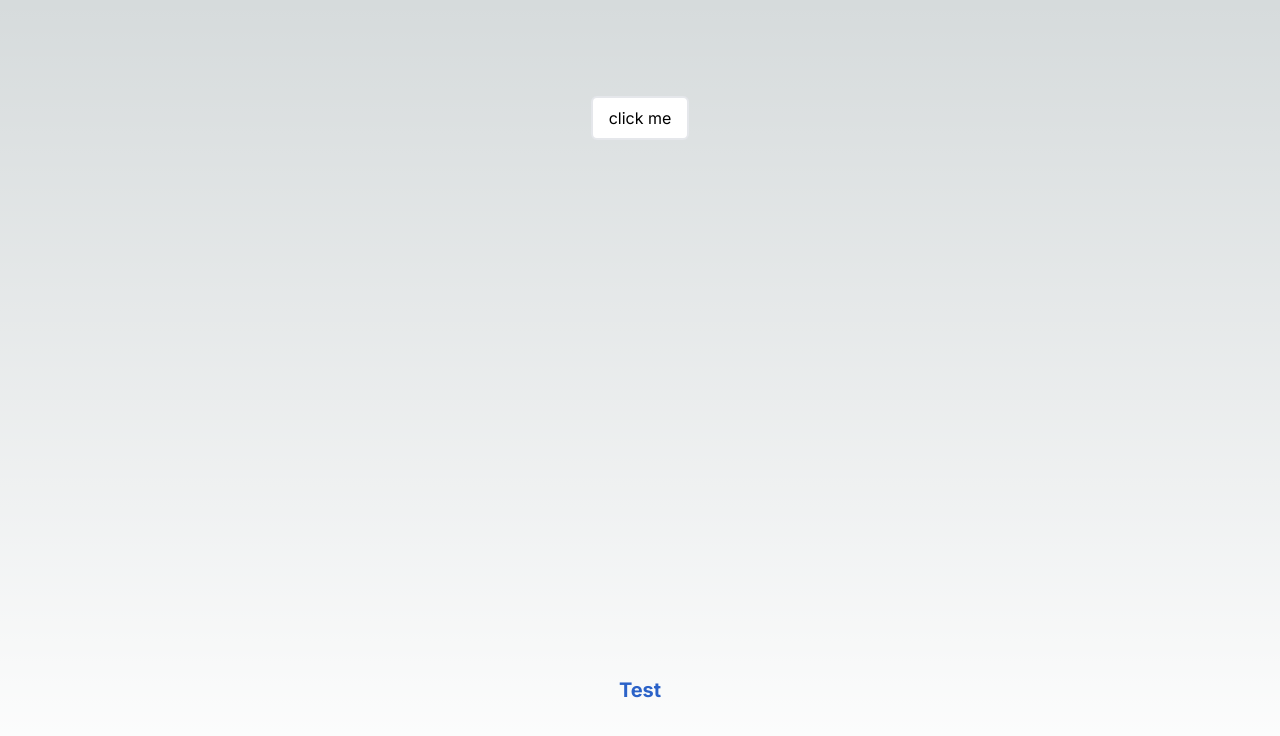
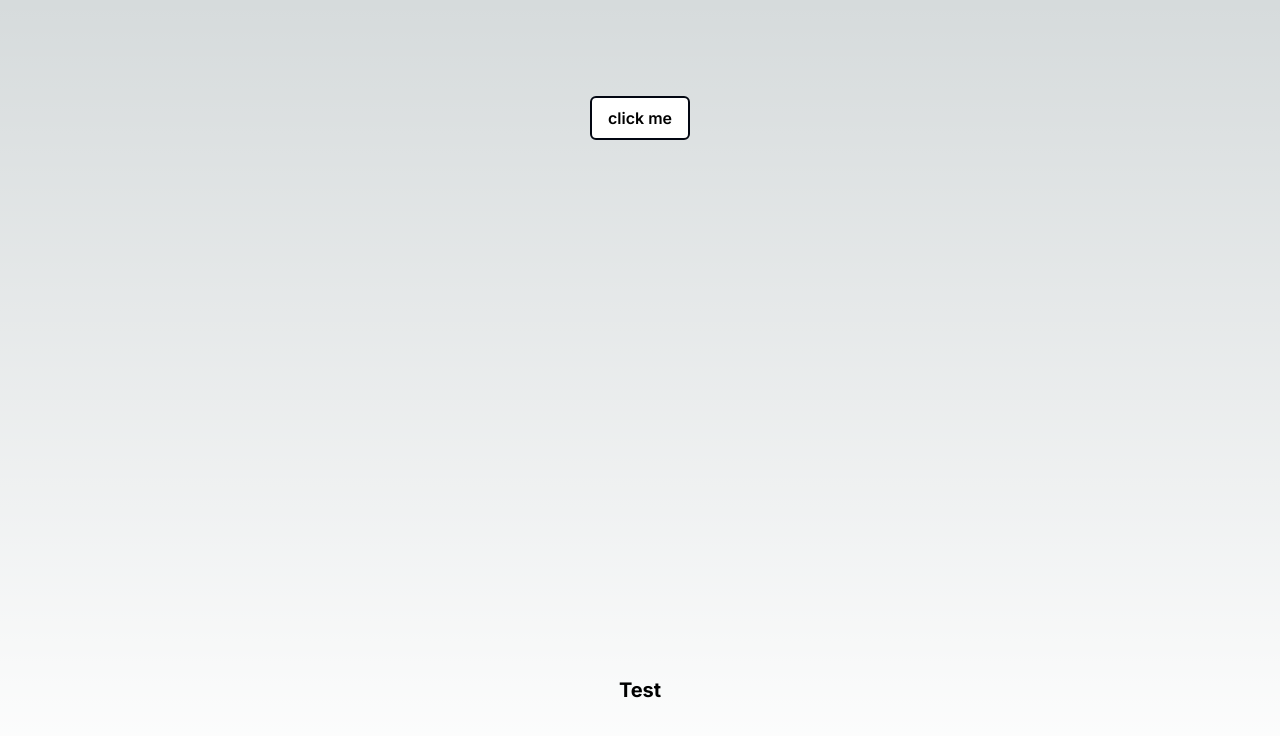
Before and after one commit to Piinxluna/ES-Smeow-Home, a Next.js app in the folder smeow-home/: page / in a window 1280 px wide. Shown: the top 736 px of the page. Built offline with nearby package versions, Linux system fonts and the light colour scheme.

Commit message:
update config

```diff
--- a/smeow-home/src/components/basic/Button.tsx
+++ b/smeow-home/src/components/basic/Button.tsx
@@ -1,50 +1,54 @@
-'use client'
+'use client';
 
-// import react
-import Link from 'next/link'
+import Link from 'next/link';
 
 export default function Button({
   variant = 'primary',
   children,
-  className,
+  className = 'text-black bg-white hover:bg-lightgray/80',
   onClick,
   href,
   target,
 }: {
-  variant?: 'primary' | 'secondary' | 'outline' | 'text' | 'disabled'
-  children: React.ReactNode
-  className?: string
-  onClick?: Function
-  href?: string
-  target?: string
+  variant?: 'primary' | 'secondary' | 'outline' | 'pink';
+  children: React.ReactNode;
+  className?: string;
+  onClick?: () => void;
+  href?: string;
+  target?: string;
 }) {
-  let theme = 'text-black bg-white hover:lightgray/80'
-  if (variant === 'secondary')
-    theme = 'text-black bg-lightgray hover:bg-darkgray'
-  if (variant === 'outline')
+  let theme = 'text-black font-semibold bg-white hover:bg-gray-500';
+  if (variant === 'secondary') {
+    theme = 'text-black font-semibold bg-white hover:bg-lightgray1';
+  }
+  if (variant === 'outline') {
     theme =
-      'text-black border-2 border-darkgray bg-white hover:text-white hover:bg-white shadow-none'
+      'text-black font-semibold border-2 border-gray-950 bg-white hover:text-white hover:bg-black shadow-none';
+  }
+  if (variant === 'pink') {
+    theme = 'text-white font-semibold bg-epink hover:bg-edarkpink';
+  }
 
-  // return
   if (href) {
     return (
-      <Link href={href} legacyBehavior>
+      <Link href={href}>
         <a
           target={target}
-          className={`px-4 py-2 rounded-md shadow ${theme} ${className}`}>
+          className={`px-4 py-2 rounded-md shadow ${theme} ${className}`}
+        >
           {children}
         </a>
       </Link>
-    )
-  } else {
-    return (
-      <button
-        onClick={() => {
-          onClick ? onClick() : ''
-        }}
-        className={`px-4 py-2 rounded-md shadow ${theme} ${className}`}>
-        {children}
-      </button>
-    )
+    );
   }
+
+  return (
+    <button
+      type="button"
+      onClick={onClick}
+      className={`px-4 py-2 rounded-md shadow ${theme} ${className}`}
+    >
+      {children}
+    </button>
+  );
 }
--- a/smeow-home/tailwind.config.ts
+++ b/smeow-home/tailwind.config.ts
@@ -15,7 +15,7 @@ const config: Config = {
         black: colors.black,
         white: colors.white,
         gray: colors.gray,
-        red: '#D15E5E',
+        red: colors.red,
         orange: colors.orange,
         amber: colors.amber,
         yellow: colors.yellow,
@@ -25,33 +25,30 @@ const config: Config = {
         teal: colors.teal,
         cyan: colors.cyan,
         sky: colors.sky,
-        blue: '#2B62C8',
+        blue: colors.blue,
         indigo: colors.indigo,
         violet: colors.violet,
         purple: colors.purple,
         fuchsia: colors.fuchsia,
-        pink: '#E0AFA0',
+        pink: colors.pink,
         rose: colors.rose,
-        brown: '#85625A',
+        brown: colors.brown,
         bg: {
           l: '#BCB8B1',
           d: '#2D2D2D',
         },
-        mgray: {
-          1: '#242424',
-          2: '#595959',
-          3: '#BEBEBE',
-          4: '#EAEAEA',
-          5: '#F9F9F9',
-          6: '#D9D9D9',
-          d1: '#FEFEFE',
-          d2: '#EAEAEA',
-          d3: '#4F4F4F',
-          d4: '#434343',
-        },
-        vidva: '#8B2333',
-        mgreen: '#10B981',
-        mred: '#E83C59',
+        ebrown: '#85625A',
+        darkgray: '#463F3A',
+        lightgray1: '#8A817C',
+        ligthgray2: '#BCB8B1',
+        badge: '#F4F3EE',
+        epink: '#E0AFA0',
+        edarkpink: '#D6927D',
+        'ered-100': '#D15E5E',
+        eyellow: '#D1B62D',
+        egreen: '#32C339',
+        eblue: '#2B62C8',
+        esky: '#B9CAEB',
       },
       fontSize: {
         title: 'clamp(1.25rem, 2vw + 1rem, 2rem)' /* 20px to 32px */,
```
